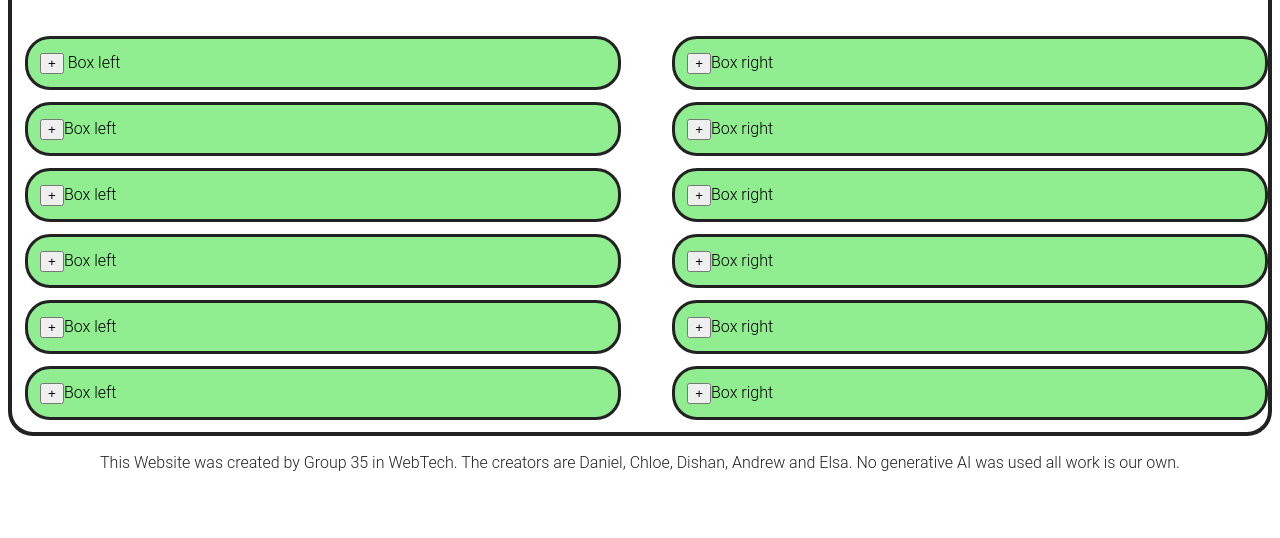
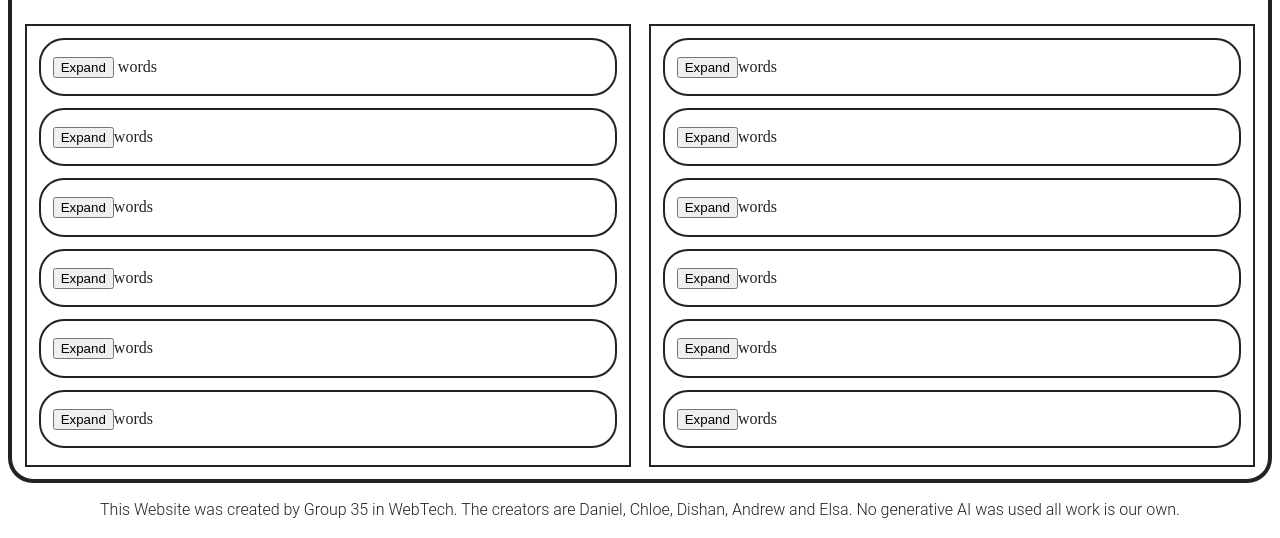
Before and after one commit to Daniel-Brennan05/Web_Tech, a website built with webpack: page index.html in a window 1280 px wide. Shown: the part 449-987 px from the top of the page. Before the commit the page ends 940 px from the top, so only its background shows below. Built offline with nearby package versions, Linux system fonts and the light colour scheme.

Commit message:
Basic JS that allows boxes on both sides to expand and rewritten HTML to put left and right side into seperate containers making it easier to read and more modular

```diff
--- a/css/style.css
+++ b/css/style.css
@@ -293,32 +293,33 @@ textarea {
   font-size: xx-large;
 }
 
-.FAQ_Box_Left{
-  border: 3px solid #222222;
-  width: 45%;
-  float:left;
-  background:lightgreen;
-  padding: 1%;
-  margin-top:1%;
+.FAQ_Container_Website{
+  float: left;
+  border: 2px solid #222222;
+  overflow: hidden;
+  width: 48%;
   margin-left: 1%;
-  font-family: "Roboto Light";
-  color:Black;
-  border-radius: 25px;
-
 }
 
-.FAQ_Box_Right{
-  border: 3px solid #222222;
-  width: 45%;
-  float:right;
-  background:lightgreen;
-  padding: 1%;
-  margin-top:1%;
-  margin-left: 1%;
-  font-family: "Roboto Light";
-  color:Black;
+.FAQ_Container_Pub_Quiz{
+  float: right;
+  border: 2px solid #222222;
+  overflow: hidden;
+  width: 48%;
+  margin-right: 1%;
+}
+
+.FAQ_Question_Container_right{
+  border: 2px solid #222222;
   border-radius: 25px;
-
+  margin: 2%;
+  padding-left: 2%;
+}
+.FAQ_Question_Container_left{
+  border: 2px solid #222222;
+  border-radius: 25px;
+  margin: 2%;
+  padding-left: 2%;
 }
 
 
@@ -336,6 +337,15 @@ textarea {
   font-size: medium;
   margin-right: 1%;
 }
+#FAQ_Box_Closed_Left_2 {
+  display:none;
+  position:fixed;
+  height:0px;
+  -webkit-transition:height 0.5s;
+  transition:height 0.5s;
+  -o-transition:height 0.5s;
+  -moz-transition:height 0.5s;
+}
 
 .FAQ_btn_Expand:hover {
   background-color: green;
--- a/index.html
+++ b/index.html
@@ -44,31 +44,60 @@
     <h2 class="FAQ_Category_Title_left">Website FAQ</h2>
     <h2 class="FAQ_Category_Title_right">Pub Quiz FAQ</h2>
 
-    <!--Question Boxes-->
-    <!--First Row-->
 
-    <div class="FAQ_Box_Left" id="FAQ_Box_Closed_Left"> <button class="FAQ_btn_Expand" id="FAQ_Button_Expand_Left">+</button> Box left</div>
-    <div class="FAQ_Box_Right"><button class="FAQ_btn_Expand">+</button>Box right</div>
+    <!--THIS IS FOR FAQ QUESTIONS ON THE LEFT HAND SIDE OF THE PAGE-->
+   <div class="FAQ_Container_Website">
 
-    <!--Second Row-->
-    <div class="FAQ_Box_Left"><button element class="FAQ_btn_Expand">+</button>Box left</div>
-    <div class="FAQ_Box_Right"><button class="FAQ_btn_Expand">+</button>Box right</div>
 
-    <!--Third Row-->
-    <div class="FAQ_Box_Left"><button class="FAQ_btn_Expand">+</button>Box left</div>
-    <div class="FAQ_Box_Right"><button class="FAQ_btn_Expand">+</button>Box right</div>
+       <div class = "FAQ_Question_Container_left" id="Website_Q1">
+         <p><button id="Website_Btn1">Expand</button> words</p>
+       </div>
 
-    <!--Fourth Row-->
-    <div class="FAQ_Box_Left"><button class="FAQ_btn_Expand">+</button>Box left</div>
-    <div class="FAQ_Box_Right"><button class="FAQ_btn_Expand">+</button>Box right</div>
+       <div class = "FAQ_Question_Container_left" id="Website_Q2">
+         <p><button id="Website_Btn2">Expand</button>words</p>
+       </div>
 
-    <!--Fifth Row-->
-    <div class="FAQ_Box_Left"><button class="FAQ_btn_Expand">+</button>Box left</div>
-    <div class="FAQ_Box_Right"><button class="FAQ_btn_Expand">+</button>Box right</div>
+       <div class = "FAQ_Question_Container_left" id="Website_Q3">
+         <p><button id="Website_Btn3">Expand</button>words</p>
+       </div>
 
-    <!--Sixth Row-->
-    <div class="FAQ_Box_Left"><button class="FAQ_btn_Expand">+</button>Box left</div>
-    <div class="FAQ_Box_Right"><button class="FAQ_btn_Expand">+</button>Box right</div>
+       <div class = "FAQ_Question_Container_left" id="Website_Q4">
+         <p><button id="Website_Btn4">Expand</button>words</p>
+       </div>
+
+       <div class = "FAQ_Question_Container_left" id="Website_Q5">
+         <p><button id="Website_Btn5">Expand</button>words</p>
+       </div>
+
+       <div class = "FAQ_Question_Container_left" id="Website_Q6">
+         <p><button id="Website_Btn6">Expand</button>words</p>
+       </div>
+   </div>
+
+<!--THIS IS FOR FAQ QUESTIONS ON THE RIGHT HAND SIDE OF THE PAGE-->
+    <div class="FAQ_Container_Pub_Quiz">
+
+        <div class ="FAQ_Question_Container_right" id="Pub_Q1">
+          <p><button id="Quiz_Btn1">Expand</button>words</p>
+        </div>
+        <div class ="FAQ_Question_Container_right"id="Pub_Q2">
+          <p><button id="Quiz_Btn2">Expand</button>words</p>
+        </div>
+        <div class ="FAQ_Question_Container_right"id="Pub_Q3">
+          <p><button id="Quiz_Btn3">Expand</button>words</p>
+        </div>
+        <div class ="FAQ_Question_Container_right"id="Pub_Q4">
+          <p><button id="Quiz_Btn4">Expand</button>words</p>
+        </div>
+      <div class ="FAQ_Question_Container_right"id="Pub_Q5">
+        <p><button id="Quiz_Btn5">Expand</button>words</p>
+      </div>
+      <div class ="FAQ_Question_Container_right"id="Pub_Q6">
+        <p><button id="Quiz_Btn6">Expand</button>words</p>
+      </div>
+
+    </div>
+
 
   </div>
 
--- a/js/app.js
+++ b/js/app.js
@@ -1,16 +1,72 @@
-//Get button
+document.addEventListener("DOMContentLoaded", function() {
+  const faqContainer = document.querySelector(".FAQ_Container_Pub_Quiz");
 
-const button = document.querySelector('#FAQ_Button_Expand_Left');
+  // Lock the FAQ container's height.
+  const originalHeight = faqContainer.offsetHeight;
+  faqContainer.style.height = originalHeight + "px";
+
+  // Select all expand buttons within the FAQ container.
+  const expandButtons = faqContainer.querySelectorAll("button");
+
+  expandButtons.forEach(function(button) {
+    button.addEventListener("click", function() {
+      // Ensure the parent container stays locked.
+      faqContainer.style.height = originalHeight + "px" ;
+
+      // Find the container for the clicked button.
+      const currentContainer = this.closest(".FAQ_Question_Container_right");
+
+      // Remove all other FAQ question containers.
+      const allContainers = faqContainer.querySelectorAll(".FAQ_Question_Container_right");
+      allContainers.forEach(function(container) {
+        if (container !== currentContainer) {
+          container.remove();
+        }
+      });
+
+      // Expand the current container to match the FAQ container's dimensions.
+      currentContainer.style.width = "90%";
+      currentContainer.style.height = "90%";
+      currentContainer.style.transition = "all 1.0s ease";
+    });
+  });
+});
 
 
-//element to remove
+//====================================RIGHT HAND SIDE===================================\\
 
-const elementsToRemove = document.querySelector("#FAQ_Box_Closed_Left");
 
-//click event listener
 
-button.addEventListener('click', () => {
-  //remove element(s)
+document.addEventListener("DOMContentLoaded", function() {
+  const faqContainer = document.querySelector(".FAQ_Container_Website");
 
-  elementsToRemove.remove();
+  // Lock the FAQ container's height.
+  const originalHeight = faqContainer.offsetHeight;
+  faqContainer.style.height = originalHeight + "px";
+
+  // Select all expand buttons within the FAQ container.
+  const expandButtons = faqContainer.querySelectorAll("button");
+
+  expandButtons.forEach(function(button) {
+    button.addEventListener("click", function() {
+      // Ensure the parent container stays locked.
+      faqContainer.style.height = originalHeight + "px" ;
+
+      // Find the container for the clicked button.
+      const currentContainer = this.closest(".FAQ_Question_Container_left");
+
+      // Remove all other FAQ question containers.
+      const allContainers = faqContainer.querySelectorAll(".FAQ_Question_Container_left");
+      allContainers.forEach(function(container) {
+        if (container !== currentContainer) {
+          container.remove();
+        }
+      });
+
+      // Expand the current container to match the FAQ container's dimensions.
+      currentContainer.style.width = "90%";
+      currentContainer.style.height = "90%";
+      currentContainer.style.transition = "all 1.0s ease";
+    });
+  });
 });
```
